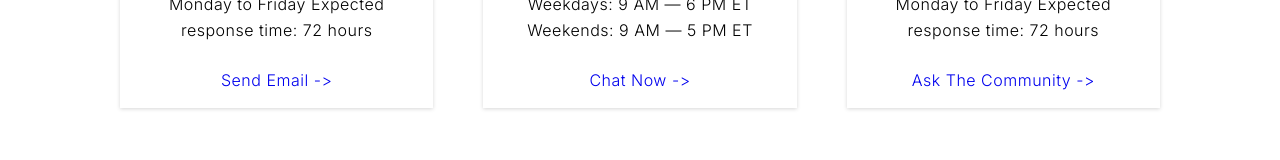
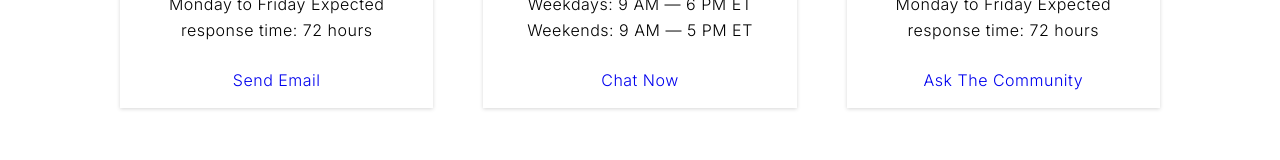
Before and after one commit to KyadaPavan/moviemania, a Next.js app: page /contact in a window 1280 px wide. Shown: the part 355-515 px from the top of the page. Built offline with nearby package versions, Linux system fonts and the light colour scheme.

Commit message:
Update Contactcard.js

```diff
--- a/src/app/components/Contactcard.js
+++ b/src/app/components/Contactcard.js
@@ -12,7 +12,7 @@ const Contactcard = () => {
                         <h2>Email</h2>
                         <p>Monday to Friday Expected </p>
                         <p className={styles.last_para}>response time: 72 hours </p>
-                        <Link href="/">  Send Email <span>-&gt;</span></Link>
+                        <Link href="/">  Send Email </Link>
                     </div>
 
                     <div className={styles.grid_card}>
@@ -20,7 +20,7 @@ const Contactcard = () => {
                         <h2>Live Chat</h2>
                         <p>Weekdays: 9 AM — 6 PM ET</p>
                         <p className={styles.last_para}>Weekends: 9 AM — 5 PM ET </p>
-                        <Link href="/" >  Chat Now <span>-&gt;</span></Link>
+                        <Link href="/" >  Chat Now </Link>
                     </div>
 
                     <div className={styles.grid_card}>
@@ -28,7 +28,7 @@ const Contactcard = () => {
                         <h2>Community Forum</h2>
                         <p>Monday to Friday Expected </p>
                         <p className={styles.last_para}>response time: 72 hours </p>
-                        <Link href="/" className={styles.anchorLink}>  Ask The Community <span>-&gt;</span></Link>
+                        <Link href="/" className={styles.anchorLink}>  Ask The Community </Link>
                     </div>
 
                 </div>
```
